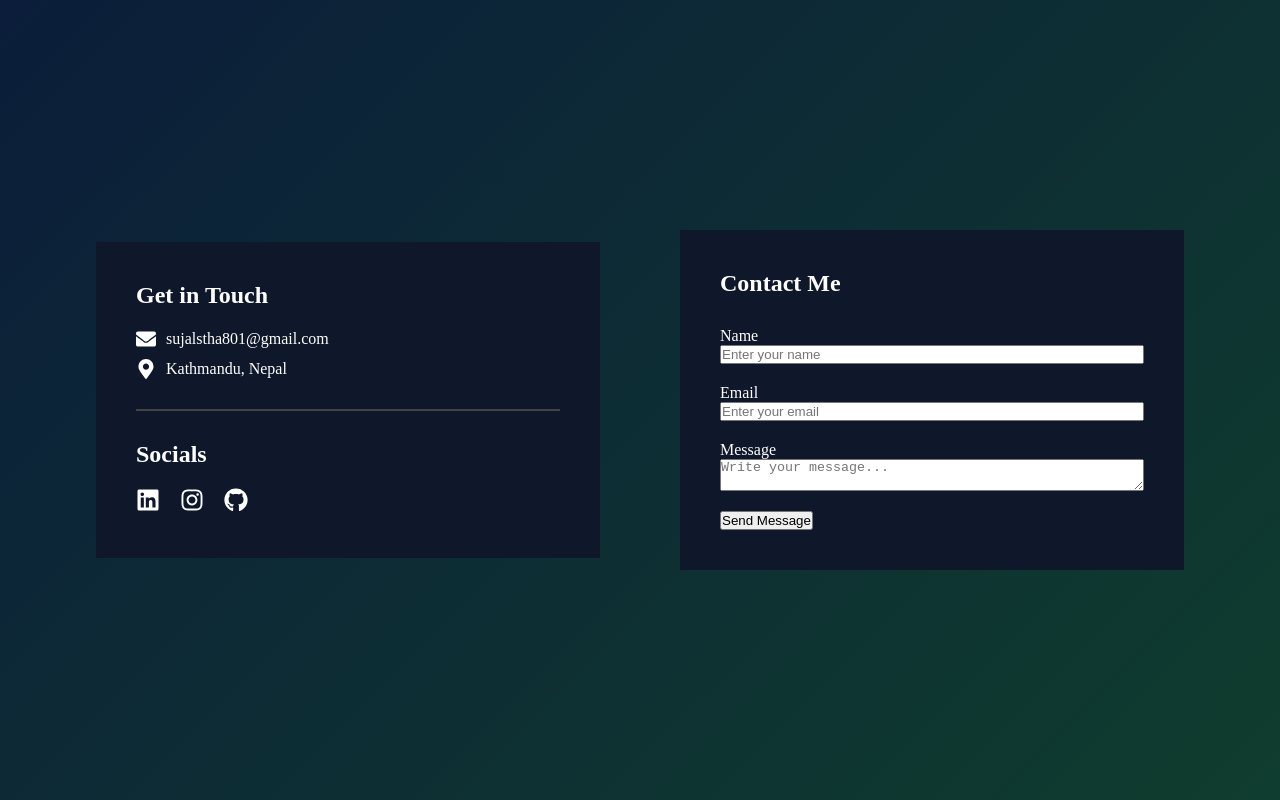
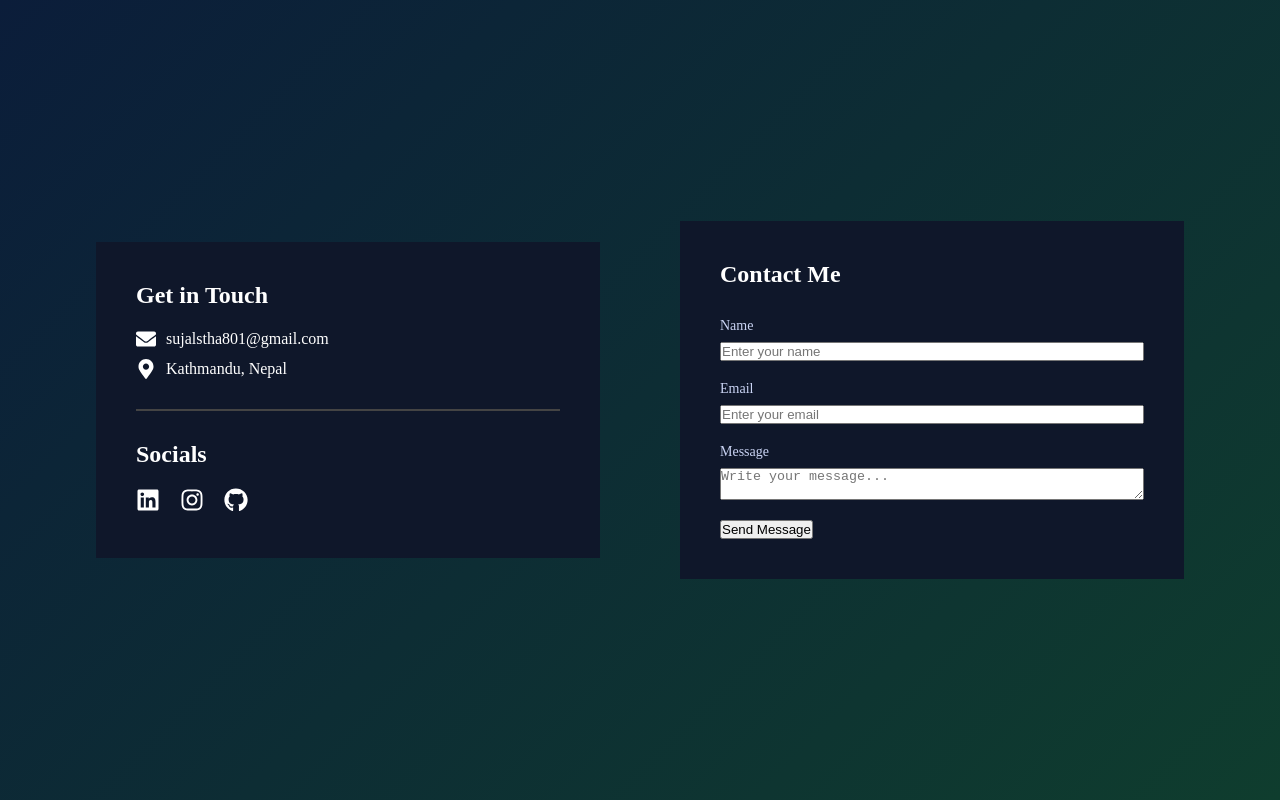
Before and after one commit to Sujal-Shrestha-SS/portfolio, a React (Vite) app in the folder my-portfolio/: page / in a window 1280 px wide. Shown: the part 3620-4420 px from the top of the page. Built offline with nearby package versions, Linux system fonts and the light colour scheme.

Commit message:
Styling Label component

```diff
--- a/my-portfolio/src/components/Contact.jsx
+++ b/my-portfolio/src/components/Contact.jsx
@@ -160,7 +160,9 @@ const FormGroup = styled.div`
   margin-bottom: 20px;
 `
 const Label = styled.label`
-
+  margin-bottom: 8px;
+  font-size: 14px;
+  color: #cbd5f5;
 `
 
 const Input = styled.input`
```
